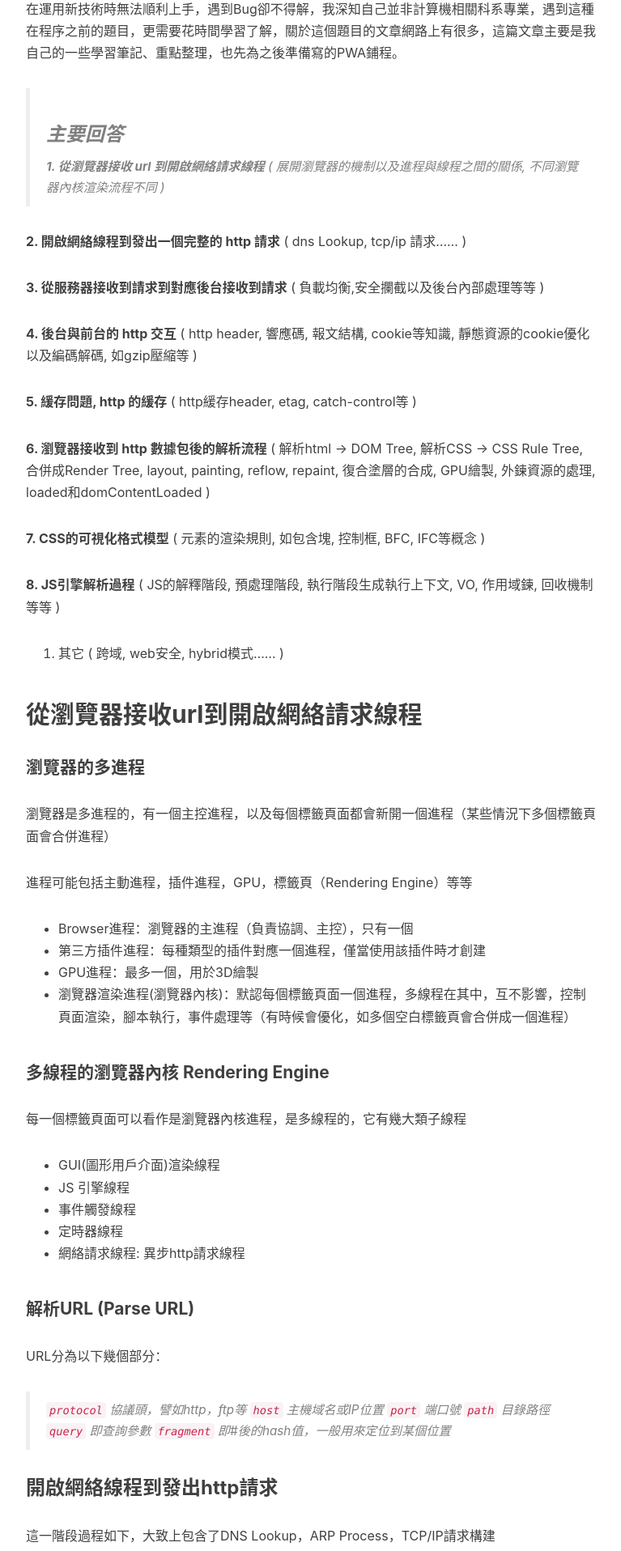
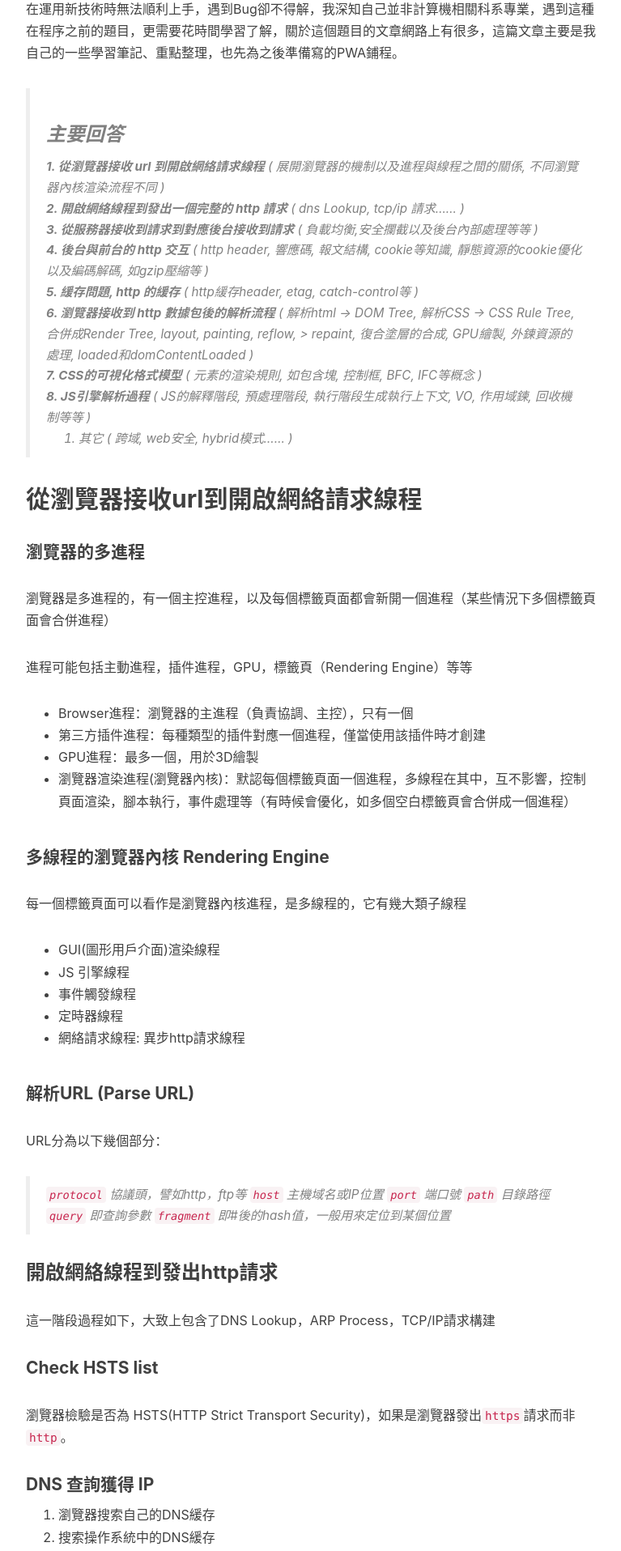
Before and after one commit to elinyuhanwu/elinyuhanwu.github.io, a Jekyll site: the page built from _posts/2019-01-07-frontendURL.md, in a window 1280 px wide. Shown: the part 796-2712 px from the top of the page at 81% size, without its empty margins (233-1000 px from the left). Built offline with Jekyll 4.4.1, drawn with Linux system fonts in a browser that asks for light colours; nearby versions of some CDN libraries; comment, search, counter and statistics services are not loaded.

```diff
--- a/_posts/2019-01-07-frontendURL.md
+++ b/_posts/2019-01-07-frontendURL.md
@@ -3,7 +3,7 @@ layout: post
 title: "從輸入URL到頁面加載中間發生了什麼？"
 subtitle: "\"What happens when you type google.com into your browser's address box and press enter?\""
 author: "Han"
-header-img: "/img/post-bg-google.jpeg"
+header-img: "img/post-bg-google.jpeg"
 # header-mask: 0.3
 tags:
   - 前端
@@ -14,24 +14,25 @@ tags:
 在前端的世界中，每天都有新的框架、新的設計、新的想法，但沒有了基礎知識的全盤瞭解，很容易在運用新技術時無法順利上手，遇到Bug卻不得解，我深知自己並非計算機相關科系專業，遇到這種在程序之前的題目，更需要花時間學習了解，關於這個題目的文章網路上有很多，這篇文章主要是我自己的一些學習筆記、重點整理，也先為之後準備寫的PWA鋪程。
 
 
->### 主要回答
-**1. 從瀏覽器接收 url 到開啟網絡請求線程** ( 展開瀏覽器的機制以及進程與線程之間的關係, 不同瀏覽器內核渲染流程不同 )
+> ### 主要回答
+> **1. 從瀏覽器接收 url 到開啟網絡請求線程** ( 展開瀏覽器的機制以及進程與線程之間的關係, 不同瀏覽器內核渲染流程不同 )
+>
+> **2. 開啟網絡線程到發出一個完整的 http 請求** ( dns Lookup, tcp/ip 請求...... )
+>
+> **3. 從服務器接收到請求到對應後台接收到請求** ( 負載均衡,安全攔截以及後台內部處理等等 )
+>
+> **4. 後台與前台的 http 交互** ( http header, 響應碼, 報文結構, cookie等知識, 靜態資源的cookie優化以及編碼解碼, 如gzip壓縮等 )
+>
+> **5. 緩存問題, http 的緩存** ( http緩存header, etag, catch-control等 )
+>
+> **6. 瀏覽器接收到 http 數據包後的解析流程** ( 解析html -> DOM Tree, 解析CSS -> CSS Rule Tree, 合併成Render Tree, layout, painting, reflow, > repaint, 復合塗層的合成, GPU繪製, 外鍊資源的處理, loaded和domContentLoaded )
+>
+> **7. CSS的可視化格式模型** ( 元素的渲染規則, 如包含塊, 控制框, BFC, IFC等概念 )
+>
+> **8. JS引擎解析過程** ( JS的解釋階段, 預處理階段, 執行階段生成執行上下文, VO, 作用域鍊, 回收機制等等 )
+>
+> 9. 其它 ( 跨域, web安全, hybrid模式...... )
 
-**2. 開啟網絡線程到發出一個完整的 http 請求** ( dns Lookup, tcp/ip 請求...... )
-
-**3. 從服務器接收到請求到對應後台接收到請求** ( 負載均衡,安全攔截以及後台內部處理等等 )
-
-**4. 後台與前台的 http 交互** ( http header, 響應碼, 報文結構, cookie等知識, 靜態資源的cookie優化以及編碼解碼, 如gzip壓縮等 )
-
-**5. 緩存問題, http 的緩存** ( http緩存header, etag, catch-control等 )
-
-**6. 瀏覽器接收到 http 數據包後的解析流程** ( 解析html -> DOM Tree, 解析CSS -> CSS Rule Tree, 合併成Render Tree, layout, painting, reflow, repaint, 復合塗層的合成, GPU繪製, 外鍊資源的處理, loaded和domContentLoaded )
-
-**7. CSS的可視化格式模型** ( 元素的渲染規則, 如包含塊, 控制框, BFC, IFC等概念 )
-
-**8. JS引擎解析過程** ( JS的解釋階段, 預處理階段, 執行階段生成執行上下文, VO, 作用域鍊, 回收機制等等 )
-
-9. 其它 ( 跨域, web安全, hybrid模式...... )
 
 ## 從瀏覽器接收url到開啟網絡請求線程
 #### 瀏覽器的多進程
@@ -57,11 +58,11 @@ tags:
 #### 解析URL (Parse URL)
 URL分為以下幾個部分：
 >`protocol` 協議頭，譬如http，ftp等
-`host` 主機域名或IP位置
-`port` 端口號
-`path` 目錄路徑
-`query` 即查詢參數
-`fragment` 即#後的hash值，一般用來定位到某個位置
+>`host` 主機域名或IP位置
+>`port` 端口號
+>`path` 目錄路徑
+>`query` 即查詢參數
+>`fragment` 即#後的hash值，一般用來定位到某個位置
 
 ### 開啟網絡線程到發出http請求
 這一階段過程如下，大致上包含了DNS Lookup，ARP Process，TCP/IP請求構建
@@ -80,8 +81,10 @@ URL分為以下幾個部分：
 7. 瀏覽器得到域名對應的IP位置
 
 DNS解析是很耗時的，因此如果解析域名過多，會讓加載變得過慢，可以考慮dns-prefetch優化
+
 #### TCP
 TCP 協議：三次握手的過程採用 TCP 協議，其可以保證信息傳輸的可靠性，三次握手過程中，若一方收不到確認信號，協議會要求重新發送信號。
+
 #### 建立連接 三次揮手
 >1. 主機向服務器發送一個建立連接的請求
 >2. 服務器接到請求後發送同意連接的信號
@@ -96,39 +99,41 @@ TCP 協議：三次握手的過程採用 TCP 協議，其可以保證信息傳
 
 #### 五層因特網協議
 >1. 應用層(dns,http) DNS解析成IP並發送http請求
-2. 傳輸層(tcp,udp) 建立tcp連接（三次握手）
-3. 網絡層(IP,ARP) IP尋址
-4. 數據鏈陸層(PPP) 封裝
-5. 物理層(利用物理介質傳輸比特流)物理傳輸（傳輸的時後通過雙膠線，電磁波等各種介質）
+>2. 傳輸層(tcp,udp) 建立tcp連接（三次握手）
+>3. 網絡層(IP,ARP) IP尋址
+>4. 數據鏈陸層(PPP) 封裝
+>5. 物理層(利用物理介質傳輸比特流)物理傳輸（傳輸的時後通過雙膠線，電磁波等各種介質）
 
 ### 後台和前台的 http 交互
 前後端交互時，http報文作為信息的載體，http是很重要的內容
+
 #### HTTP報文結構
->通用頭部
-請求/響應頭部
-請求/響應體
+> 通用頭部
+> 請求/響應頭部
+> 請求/響應體
+
+
 ##### 通用頭部
->**Request Url:** 請求的web服務器地址
-**Request Method:** 請求方式（Get、POST、OPTIONS、PUT、HEAD、DELETE、CONNECT、TRACE）
-**Status Code:** 請求的返回狀態碼，如200代表成功
-**Remote Address:** 請求的遠程服務器地址（會轉為IP）
+> **Request Url:** 請求的web服務器地址
+> **Request Method:** 請求方式（Get、POST、OPTIONS、PUT、HEAD、DELETE、CONNECT、TRACE）
+> **Status Code:** 請求的返回狀態碼，如200代表成功
+> **Remote Address:** 請求的遠程服務器地址（會轉為IP）
+
 ##### 狀態碼
->200——表明該請求被成功完成，所請求的資源發送回客户端
-304——自從上次請求後，請求的網頁未修改過，請客户端使用本地缓存
-400——客户端請求有錯（譬如可以是安全模塊攔截）
-401——請求未經授權
-403——禁止訪問（譬如可以是未登陸時禁止）
-404——資源未找到
-500——服務器内部錯誤
-503——服務不可用
-...
+> 200——表明該請求被成功完成，所請求的資源發送回客户端
+> 304——自從上次請求後，請求的網頁未修改過，請客户端使用本地缓存
+> 400——客户端請求有錯（譬如可以是安全模塊攔截）
+> 401——請求未經授權
+> 403——禁止訪問（譬如可以是未登陸時禁止）
+> 404——資源未找到
+> 500——服務器内部錯誤
+> 503——服務不可用
+> ...
 
 
 
 
-
-
-##參考資料
+## 參考資料
 
 * [从输入URL到页面加载的过程？如何由一道题完善自己的前端知识体系](https://zhuanlan.zhihu.com/p/34453198)
 * [What happens when...](https://github.com/alex/what-happens-when)
```
